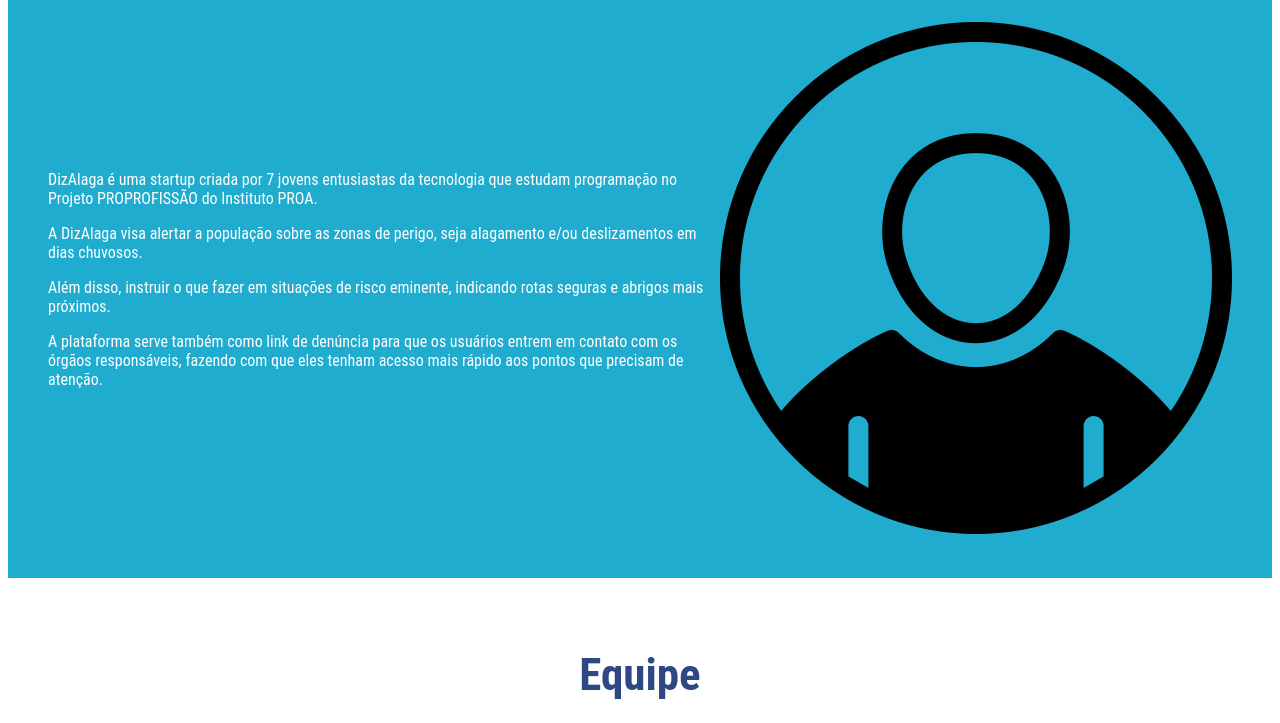
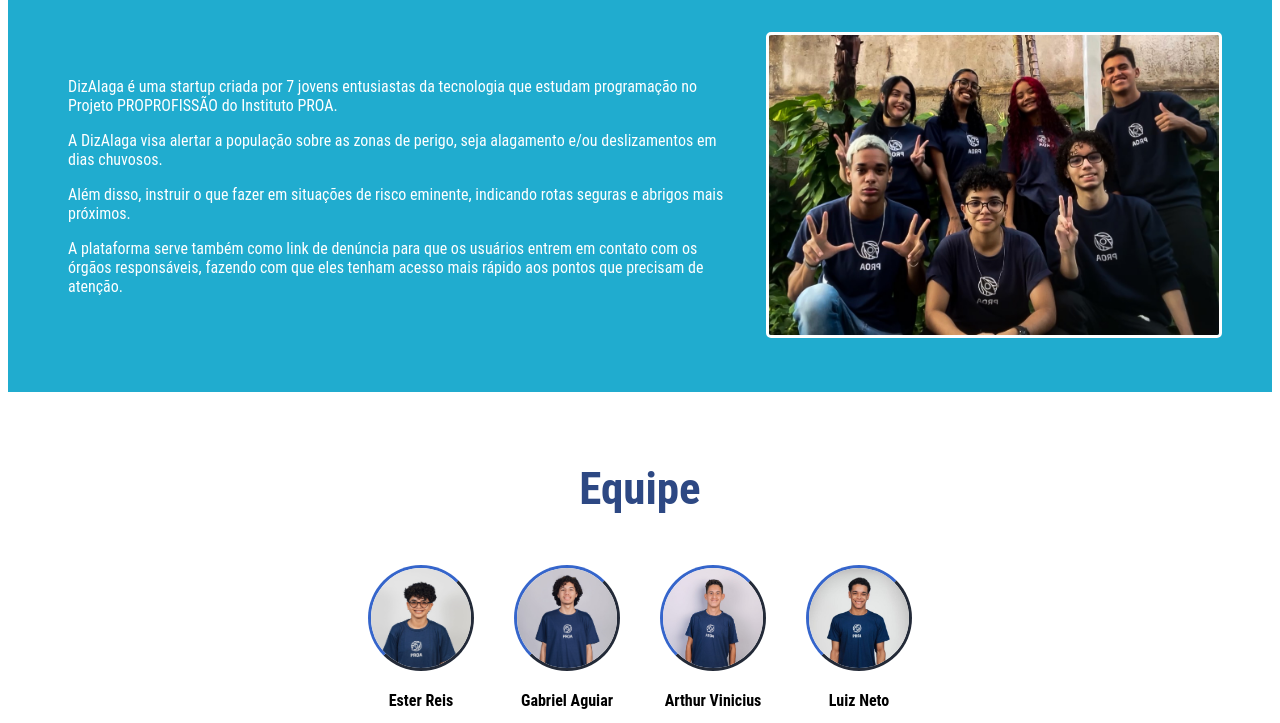
Before and after one commit to Lauragpse/Projeto-DizAlaga, a plain HTML site: page sobre.html in a window 1280 px wide. Shown: the part 260-983 px from the top of the page. Drawn offline with Linux system fonts and the light colour scheme.

Commit message:
DizAlaga

```diff
--- a/sobre.css
+++ b/sobre.css
@@ -14,9 +14,18 @@
 
 }
 .fotoTime > img{
-    border-radius: 20px;
+    border-radius: 100px;
+    border-color: var(--cor3);
+    border-style: outset;
+    border-width: 3px;
+    width: 100px;
+    height: 100px;
 }
-
+.fotoParceiros, .fotoParceiros >img{
+    border-radius: 30px;
+    padding: 10px;
+    margin: 10px;
+}
 .fotoTime>p {
     text-align: center;
     font-weight: bold;
@@ -27,6 +36,9 @@
 .texto, h2, h3{
     color: white;
 }
+.texto{
+    margin: 20px;
+}
 .timejunto{
     padding:40px;
 }
@@ -35,7 +47,15 @@
     justify-content: center;
     align-items: center;
 }
-
+.fotoGrupo > img{
+    border-radius: 5px;
+    border-color: white;
+    border-style: solid;
+    border-width: 3px;
+    margin: 10px;
+    width: 450px;
+    height: 300px;
+}
 .quem {
     background-color: var(--cor1);
     padding:40px;
--- a/sobre.html
+++ b/sobre.html
@@ -44,29 +44,29 @@
                     mais
                     rápido aos pontos que precisam de atenção.</p>
             </div>
-            <div>
-                <img src="imagens/user.png">
+            <div class="fotoGrupo">
+                <img src="imagens/foto grupo.jpg" >
             </div>
         </div>
     </div>
     <div class="timejunto">
         <h1>Equipe</h1>
         <div class="time">
-            <div class="fotoTime"><img src="imagens/instagram.png" width="100px">
+            <div class="fotoTime"><img src="imagens/ESTER.jpg">
                 <p>Ester Reis
                 <p>Lider do projeto</p>
             </div>
-            <div class="fotoTime"><img src="imagens/instagram.png" width="100px">
+            <div class="fotoTime"><img src="imagens/GABRIEL.jpg">
                 <p>Gabriel Aguiar
                 <p>Fullstack</p>
                 </p>
             </div>
-            <div class="fotoTime"><img src="imagens/instagram.png" width="100px">
+            <div class="fotoTime"><img src="imagens/ARTHUR.jpg">
                 <p>Arthur Vinicius
                 <p>Back-end</p>
                 </p>
             </div>
-            <div class="fotoTime"><img src="imagens/instagram.png" width="100px">
+            <div class="fotoTime"><img src="imagens/LUIZ.jpg">
                 <p>Luiz Neto
                 <p>Banco de dados</p>
                 </p>
@@ -75,17 +75,17 @@
 
         <div class="time">
 
-            <div class="fotoTime"><img src="imagens/instagram.png" width="100px">
+            <div class="fotoTime"><img src="imagens/LAURA.jpg">
                 <p>Laura Leite
                 <p>Front-end</p>
                 </p>
             </div>
-            <div class="fotoTime"><img src="imagens/instagram.png" width="100px">
+            <div class="fotoTime"><img src="imagens/THAIS.jpg" width="100px">
                 <p>Thais Victoria
                 <p>Front-end</p>
                 </p>
             </div>
-            <div class="fotoTime"><img src="imagens/instagram.png" width="100px">
+            <div class="fotoTime"><img src="imagens/KUSUKI.jpg" width="100px">
                 <p>Victoria Kusuki
                 <p>Front-end</p>
                 </p>
@@ -97,11 +97,11 @@
         <h3>Parceiros</h3>
         <div class="parceiros">
 
-            <div class="fotoTime"><img src="imagens/logo proa.jpeg" width="100px" height="120px">
+            <div class="fotoParceiros"><img src="imagens/logo proa.jpeg" width="100px" height="120px">
             </div>
-            <div class="fotoTime"><img src="imagens/logo defesa civil.jpeg" width="100px" height="120px">
+            <div class="fotoParceiros"><img src="imagens/logo defesa civil.jpeg" width="100px" height="120px">
             </div>
-            <div class="fotoTime"><img src="imagens/logo senac.jpeg" width="100px" height="120px">
+            <div class="fotoParceiros"><img src="imagens/logo senac.jpeg" width="100px" height="120px">
             </div>
         </div>
     </div>
```
Also changed, not shown: imagens/ARTHUR.jpg (added), imagens/ESTER.jpg (added), imagens/GABRIEL.jpg (added), imagens/KUSUKI.jpg (added), imagens/LAURA.jpg (added), imagens/LUIZ.jpg (added), imagens/THAIS.jpg (added), imagens/foto grupo.jpg (added).
